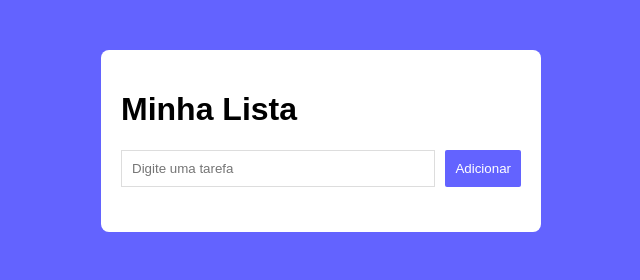
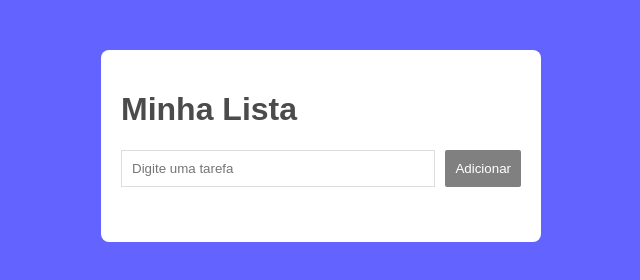
Before and after one commit to frerpito/Todo-App, a plain HTML site: page frontend/index.html in a window 1280 px wide. Shown: the whole page, without its empty margins (319-959 px from the left). Drawn offline with Linux system fonts and the light colour scheme; no server answers.

Commit message:
feat: melhora cores dos botões e texto

```diff
--- a/frontend/index.html
+++ b/frontend/index.html
@@ -20,7 +20,7 @@
           placeholder="Digite uma tarefa"
         >
 
-        <button type="submit">
+        <button id="submit-button" type="submit">
           Adicionar
         </button>
       </form>
--- a/frontend/script.js
+++ b/frontend/script.js
@@ -38,6 +38,7 @@ async function loadTasks() {
     //Botão Excluir
     const deleteButton = document.createElement("button");
     deleteButton.textContent = "Excluir";
+    deleteButton.id = "delete-button"
 
     deleteButton.addEventListener("click", async () => {
       await fetch(`${API_URL}/${task.id}`, {
--- a/frontend/style.css
+++ b/frontend/style.css
@@ -1,5 +1,7 @@
 body {
-  font-family: Arial, sans-serif;
+  font-family: Arial,sans-serif;
+  /*font-family: 'Courier New', Courier, monospace;*/
+
   background-color: rgb(99, 99, 255);
 
   display: flex;
@@ -9,6 +11,7 @@ body {
 }
 
 .container {
+  color: rgb(75, 75, 75);;
   background: white;
   padding: 20px;
   border-radius: 8px;
@@ -16,7 +19,7 @@ body {
 }
 
 #task-div{
-  margin-bottom: 25px;
+  margin-bottom: 35px;
 }
 
 form {
@@ -65,7 +68,21 @@ input[type="text"]{
   border: 1px solid #ddd;
 }
 
-button{
+#submit-button{
+  appearance: none;
+
+  color: white;
+  background-color: grey;
+
+  border-width: 0px;
+  border-radius: 2px;
+}
+
+#submit-button:hover{
+  background-color: rgb(90, 90, 90);
+}
+
+#delete-button{
   appearance: none;
 
   color: white;
@@ -75,14 +92,8 @@ button{
   border-radius: 2px;
 }
 
-button:hover{
-  appearance: none;
-
-  color: white;
-  background-color: rgb(28, 28, 175);
-
-  border-width: 0px;
-  border-radius: 2px;
+#delete-button:hover{
+  background-color: rgb(255, 80, 80);
 }
 
 .task-content{
```
